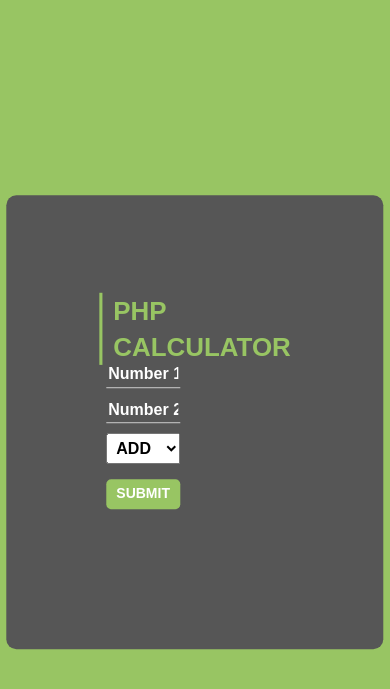
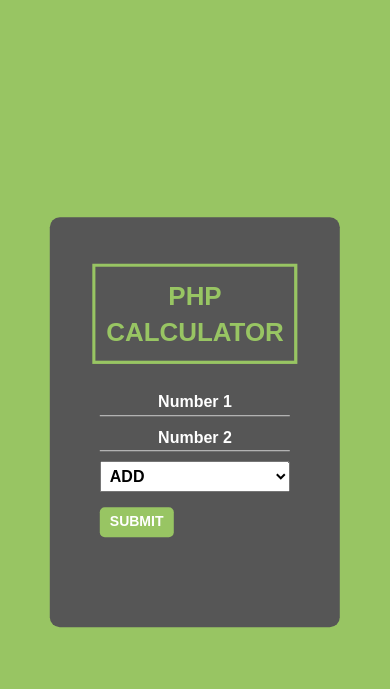
Before and after one commit to ajinkyacodes/javascript-apps, a PHP site: page / in a window 390 px wide. Shown: the top 689 px of the page. Run offline with PHP 8.4, Linux system fonts and the light colour scheme.

Commit message:
Basic Media query at 995px added for responsive layout for calculator.

```diff
--- a/php-calculator-app/css/style.css
+++ b/php-calculator-app/css/style.css
@@ -540,3 +540,29 @@ main .display p {
 }
 
 .php-calc-form button[type="submit"]:hover { background-color: #66a21e; }
+
+
+/*#########################################################################################################
+    MEDIA QUERIES
+#########################################################################################################*/
+
+@media only screen and (max-width: 995px) {
+    main { padding: 50px; }
+
+    .container .title p {
+        padding: 10px;
+        border: 3px solid #98c563;
+        text-align: center;
+        margin-bottom: 30px;
+    }
+
+    .container .title {
+        -ms-flex-preferred-size: 100%;
+        flex-basis: 100%;
+    }
+
+    .container .calculator {
+        -ms-flex-preferred-size: 100%;
+        flex-basis: 100%;
+    }
+  }
```
